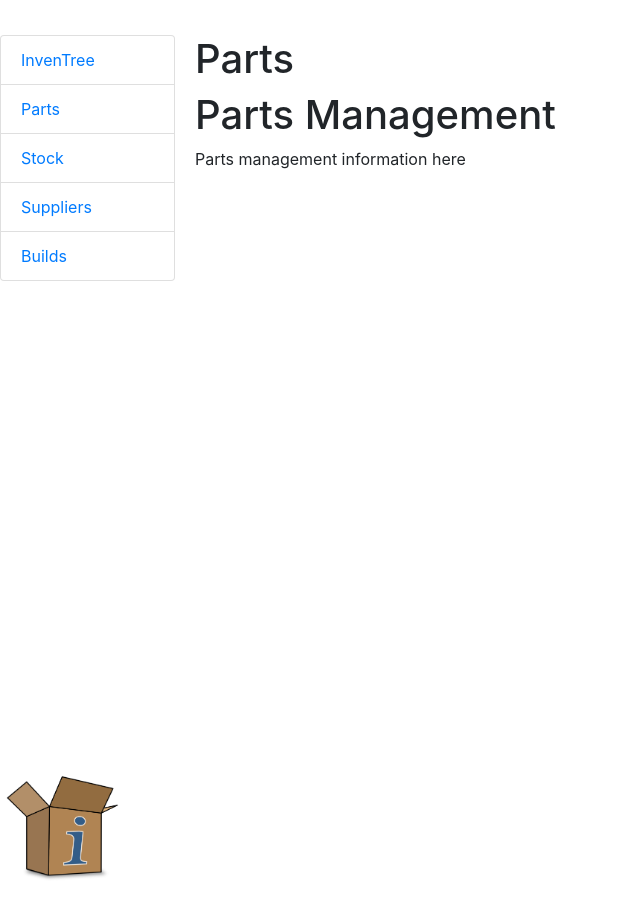
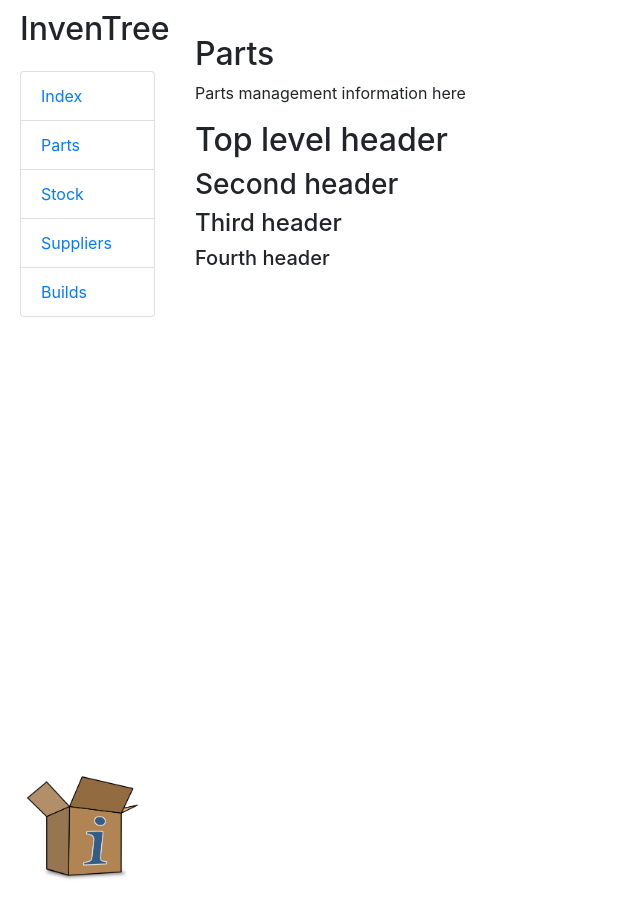
Before and after one commit to inventree/InvenTree.github.io, a Jekyll site: the page built from parts.md, in a window 1280 px wide. Shown: the whole page, without its empty margins (0-640 px from the left). Built offline with Jekyll 4.4.1, drawn with Linux system fonts in a browser that asks for light colours.

Commit message:
CSS stuff

```diff
--- a/_includes/sidenav.html
+++ b/_includes/sidenav.html
@@ -1,10 +1,14 @@
 <div class='sidenav'>
+
+    <div>
+        <h1>InvenTree</h1>
+    </div>
 
     <div class='sidenav-header'>
     </div>
 
     <ul class='list-group'>
-        <li class='list-group-item'><a href='/index.html'>InvenTree</a></li>
+        <li class='list-group-item'><a href='/index.html'>Index</a></li>
         <li class='list-group-item'><a href='/parts.html'>Parts</a></li>
         <li class='list-group-item'><a href='/stock.html'>Stock</a></li>
         <li class='list-group-item'><a href='/suppliers.html'>Suppliers</li>
--- a/_includes/top_bar.html
+++ b/_includes/top_bar.html
@@ -1 +1,3 @@
-<h1>{{ page.title }}</h1>
+<div class='well well-sm'>
+    <h1>{{ page.title }}</h1>
+</div>
--- a/assets/inventree.css
+++ b/assets/inventree.css
@@ -1,3 +1,19 @@
+.h1, h1 {
+    font-size: 2.0rem;
+}
+
+.h2, h2 {
+    font-size: 1.75rem;
+}
+
+.h3, h3 {
+    font-size: 1.50rem;
+}
+
+.h4, h4 {
+    font-size: 1.25rem;
+}
+
 .sidenav {
     height: 100%;
     width: 175px;
@@ -6,7 +22,7 @@
     top: 0;
     left: 0;
     overflow-x: hidden;
-    padding-top: 20px;
+    padding: 10px 20px;
 }
 
 .sidenav-header {
--- a/parts.md
+++ b/parts.md
@@ -2,6 +2,12 @@
 title: Parts
 ---
 
-# Parts Management
+Parts management information here
 
-Parts management information here
+# Top level header
+
+## Second header
+
+### Third header
+
+#### Fourth header
```
Also changed, not shown: index.md (+1 -1 lines).
